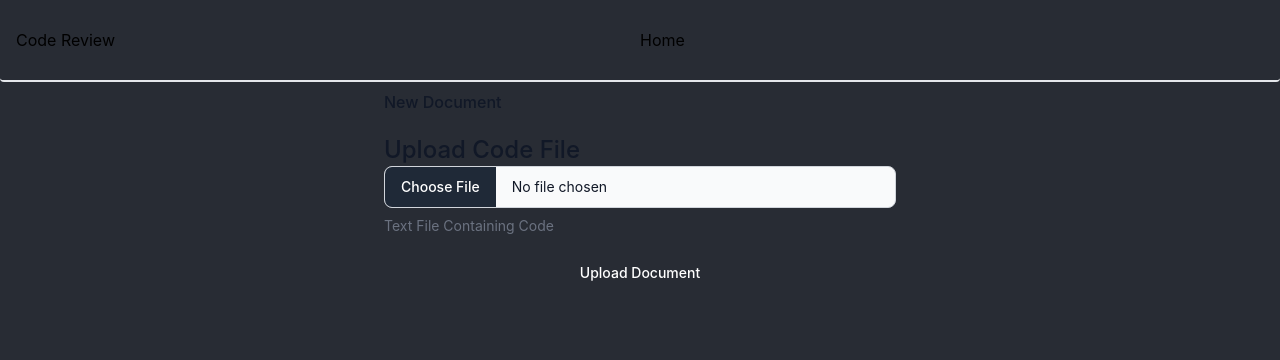
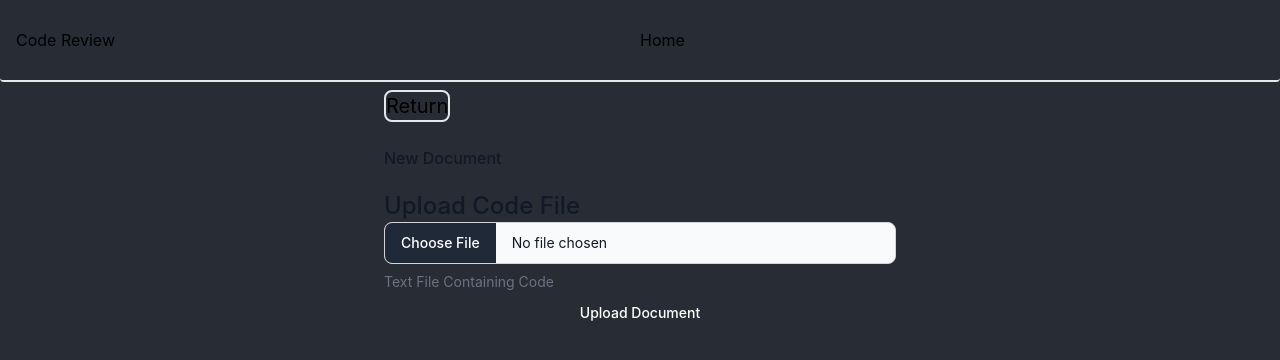
Before and after one commit to fnkzhang/codereview, a React (Create React App) app in the folder react/: page /Project/1/1/Document/Create in a window 1280 px wide. Shown: the top 360 px of the page. Built offline with nearby package versions, Linux system fonts and the light colour scheme.

Commit message:
Added Back Buttons For Doc Create, and Folder Create, and Permissions

```diff
--- /dev/null
+++ b/react/src/components/BackButton.js
@@ -0,0 +1,14 @@
+import React from "react";
+import { useNavigate } from "react-router-dom";
+
+export default function BackButton() {
+    const navigate = useNavigate()
+
+    const handleClick = () => {
+        navigate(-1);
+    }
+    return <button onClick={handleClick}
+    className="p-3 rounded-lg border-2 transition-all duration-300 hover:hover:bg-alternative m-1 text-textcolor text-xl">
+        Return
+    </button>
+}
--- a/react/src/components/Documents/DocumentCreation.js
+++ b/react/src/components/Documents/DocumentCreation.js
@@ -5,11 +5,13 @@ import { Button, Label, FileInput } from "flowbite-react";
 import { useNavigate, useParams } from "react-router";
 
 import { createDocument } from "../../api/APIUtils";
+import BackButton from "../BackButton";
 export default function DocumentCreation() {
 
   const [documentName, setDocumentName] = useState("");
   const [documentData, setDocumentData] = useState("");
 
+  const [isUploadedFile, setIsUploadedFile] = useState(false);
   const [isError, setIsError] = useState(false);
   const navigate = useNavigate();
 
@@ -17,6 +19,9 @@ export default function DocumentCreation() {
 
 
   const handleCreateDocument = async () =>  {
+    if (!isUploadedFile)
+      return;
+
     console.log(documentName, project_id, documentData, parent_folder_id)
 
     //Todo handle folder in future
@@ -28,6 +33,7 @@ export default function DocumentCreation() {
 
     console.log(result)
     setIsError(true)
+
   }
 
 
@@ -48,6 +54,7 @@ export default function DocumentCreation() {
       console.log(fileText)
 
       setDocumentData(fileText);
+      setIsUploadedFile(true)
     }
 
     fileReader.readAsText(fileInformation);
@@ -56,7 +63,13 @@ export default function DocumentCreation() {
 
   return (
       <div className="flex justify-center mt-20">
-      <form className="flex max-w-lg flex-1 flex-col gap-4 text-textcolor bg-altBackground p-20 pt-10 rounded">
+
+        <div className="flex max-w-lg flex-1 flex-col gap-4 text-textcolor bg-altBackground rounded">
+          <div>
+            <BackButton/>
+          </div>
+
+          <div className="mt-5 p-20 pt-2">
             <div>
               <div className="mb-5 block">
                 <Label className="text-3xl" value="New Document"/>
@@ -68,8 +81,11 @@ export default function DocumentCreation() {
             </div>
 
             {isError ? (<p className="text-red-600 text-xl">Error: Could Not Create Document For File</p>) : null}
-        <Button onClick={handleCreateDocument} className="bg-alternative transition-colors duration-200 hover:bg-slate-500">Upload Document</Button>
-      </form>
+            <Button onClick={handleCreateDocument} className="bg-alternative transition-colors duration-200 hover:bg-slate-500 w-full">Upload Document</Button>
           </div>
+
+        </div>
+      </div>
+
   )
 }
--- a/react/src/components/Folders/FolderCreation.js
+++ b/react/src/components/Folders/FolderCreation.js
@@ -2,6 +2,7 @@ import React, { useState } from "react";
 import { Button, Label, TextInput } from "flowbite-react";
 import { useNavigate, useParams } from "react-router";
 import { createFolder } from "../../api/APIUtils";
+import BackButton from "../BackButton";
 
 export default function FolderCreation() {
 
@@ -28,7 +29,12 @@ export default function FolderCreation() {
 
   return (
     <div className="flex justify-center mt-20">
-      <form className="flex max-w-lg flex-1 flex-col gap-4 text-textcolor bg-altBackground p-20 pt-10 rounded">
+      <div className="flex max-w-lg flex-1 flex-col gap-4 text-textcolor bg-altBackground rounded">
+        <div>
+          <BackButton/>
+        </div>
+
+        <div className="mt-5 p-20 pt-2">
           <div>
             <div className="mb-5 block">
               <Label className="text-3xl" value="New Folder"/>
@@ -40,8 +46,10 @@ export default function FolderCreation() {
           </div>
 
           {isError ? (<p className="text-red-600 text-xl">Error: Could Not Create Folder</p>) : null}
-        <Button onClick={handleCreateFolder} className="bg-alternative transition-colors duration-200 hover:bg-slate-500">Create</Button>
-      </form>
+          <Button onClick={handleCreateFolder} className="bg-alternative transition-colors duration-200 hover:bg-slate-500 w-full mt-2">Create</Button>
+          </div>
+
+      </div>
     </div>
   )
 }
--- a/react/src/components/MainWindow.js
+++ b/react/src/components/MainWindow.js
@@ -55,7 +55,7 @@ export default function MainWindow( props ) {
 
   if (props.isLoggedIn) {
     return(
-      <div className="h-screen">
+      <div className="">
         <div className="flex">
           <SnapshotSelector
             comments={comments}
--- a/react/src/components/Permissions/PermissionPage.js
+++ b/react/src/components/Permissions/PermissionPage.js
@@ -2,6 +2,7 @@ import React, { useState, useEffect } from "react";
 import { useParams, useNavigate } from "react-router";
 import { getProjectInfo, getAllUsersWithPermissionForProject, addUserToProject, removeUserFromProject } from "../../api/APIUtils";
 import { Label, TextInput, Button } from "flowbite-react";
+import BackButton from "../BackButton";
 
 export default function PermissionPage( props ) {
 
@@ -123,7 +124,7 @@ export default function PermissionPage( props ) {
   function ProjectUserDisplay({projectUsers, isLoading, props}) {
     return (
       <div>
-        <h3>Existing Users</h3>
+        <h3 className="text-3xl">Existing Users</h3>
         <br/>
         {isLoading ? <h3>Loading</h3> : null}
 
@@ -151,14 +152,18 @@ export default function PermissionPage( props ) {
 
   if(props.isLoggedIn)
     return (
-      <div>
-        <header className="text-textcolor text-5xl">
+      <div >
+        <header className="text-textcolor text-3xl">
           <h3 className="ml-[10%] mt-5">Project: {projectName}</h3>
         </header>
 
         <div className="flex justify-center">
-          <section className="max-w-lg w-2/3
-            text-textcolor bg-altBackground m-5 mt-16 p-20 pt-10 rounded">
+          <section className="max-w-lg w-2/3 shadow-md shadow-[gray]
+            text-textcolor bg-altBackground m-5 mt-16 rounded">
+            <div>
+              <BackButton/>
+            </div>
+            <div className="p-20 pt-10">
               <div className="mb-5">
                 <Label className="text-textcolor text-3xl" value="Add Users To The Project"/>
               </div>
@@ -173,12 +178,14 @@ export default function PermissionPage( props ) {
                 onMouseUp={handleMouseUp}
                 onMouseLeave={handleMouseUp}>Add User</Button>
 
+            </div>
+
             {/* <Dropdown label=""/> */}
 
           </section>
 
-          <aside  className="w/1/3 text-textcolor text-2xl float-right bg-altBackground
-          m-5 mt-16 p-20 pt-10 rounded">
+          <aside  className="w/1/3 text-textcolor text-xl float-right bg-altBackground
+          m-5 mt-16 p-20 pt-10 rounded shadow-md shadow-[gray] ">
             <ProjectUserDisplay projectUsers={projectUsers} isLoading={isLoading}props={props}/>
           </aside>
         </div>
--- a/react/src/components/ProjectPage.js
+++ b/react/src/components/ProjectPage.js
@@ -3,6 +3,7 @@ import { useNavigate, useParams } from "react-router"
 import { Card } from "flowbite-react"
 import { getAllSnapshotsFromDocument, getAllUsersWithPermissionForProject, getProjectInfo, getProjectTree } from "../api/APIUtils"
 import { IsUserAllowedToShare } from "../utils/permissionChecker"
+import BackButton from "./BackButton"
 
 // Display Documents For Project
 export default function ProjectPage( props ) {
@@ -297,6 +298,7 @@ export default function ProjectPage( props ) {
         <DisplayNavigateParentFolderButton/>
       </div>
       <div className="flex">
+        <BackButton/>
         <DisplayDeleteButton/>
         <DisplayUploadDocumentButton/>
         <DisplayCreateFolderButton/>
```
Also changed, not shown: react/src/App.js (line endings or trailing spaces). Lines whose indentation alone changed are shown as unchanged.
